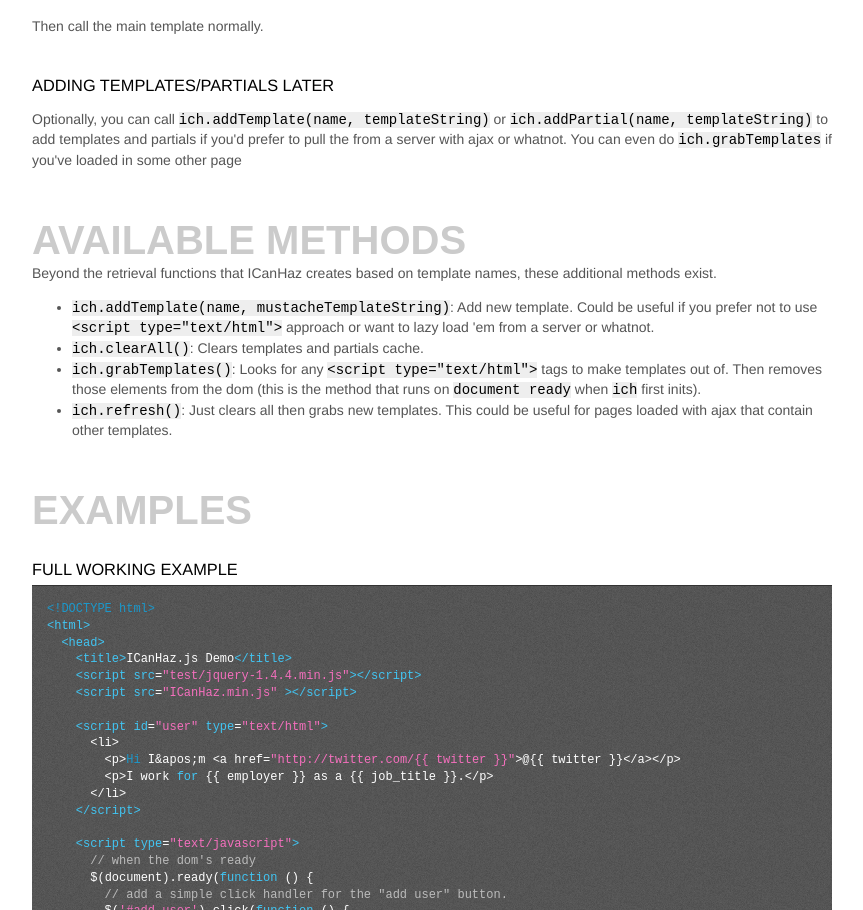
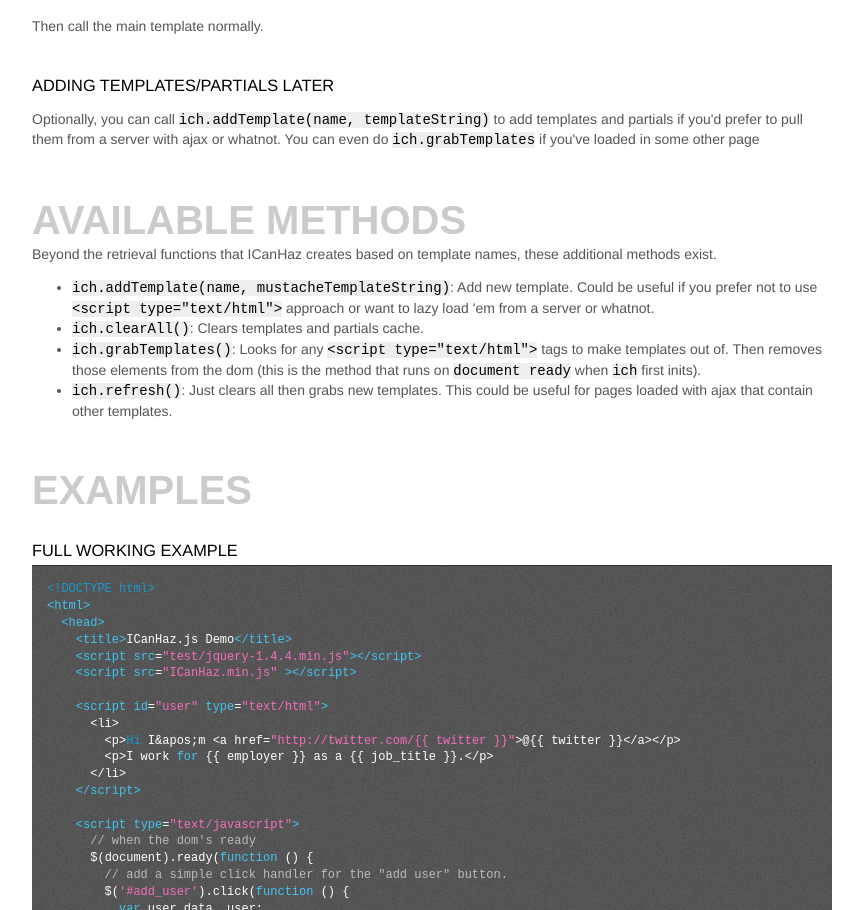
Before and after one commit to HenrikJoreteg/ICanHaz.js, a plain HTML site: page index.html in a window 1280 px wide. Shown: the part 3383-4293 px from the top of the page, without its empty margins (208-1071 px from the left). Drawn offline with Linux system fonts and the light colour scheme.

Commit message:
Removed a reference to ich.addPartial from the docs. Function no longer exists.
Signed-off-by: Adriaan Labuschagne <adriaanlabuschagne@gmail.com>

```diff
--- a/index.html
+++ b/index.html
@@ -206,9 +206,8 @@ You just won ${{value}} (which is ${{taxed_value}} after tax)
             <h3>Adding templates/partials later</h3>
 
             <p>Optionally, you can call <code>ich.addTemplate(name,
-            templateString)</code> or <code>ich.addPartial(name,
             templateString)</code> to add templates and partials if
-            you'd prefer to pull the from a server with ajax or
+            you'd prefer to pull them from a server with ajax or
             whatnot. You can even do <code>ich.grabTemplates</code>
             if you've loaded in some other page</p>
 
```
